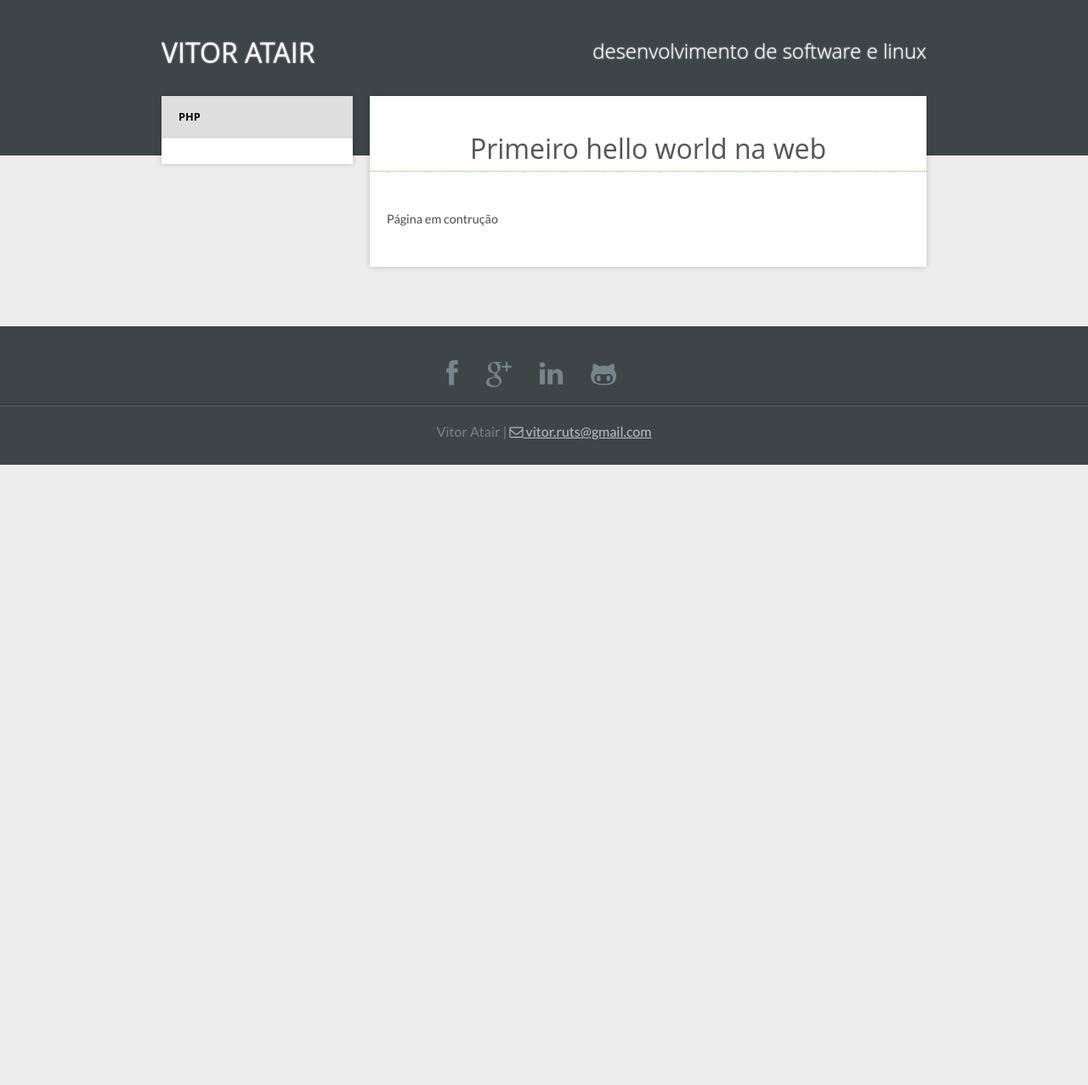
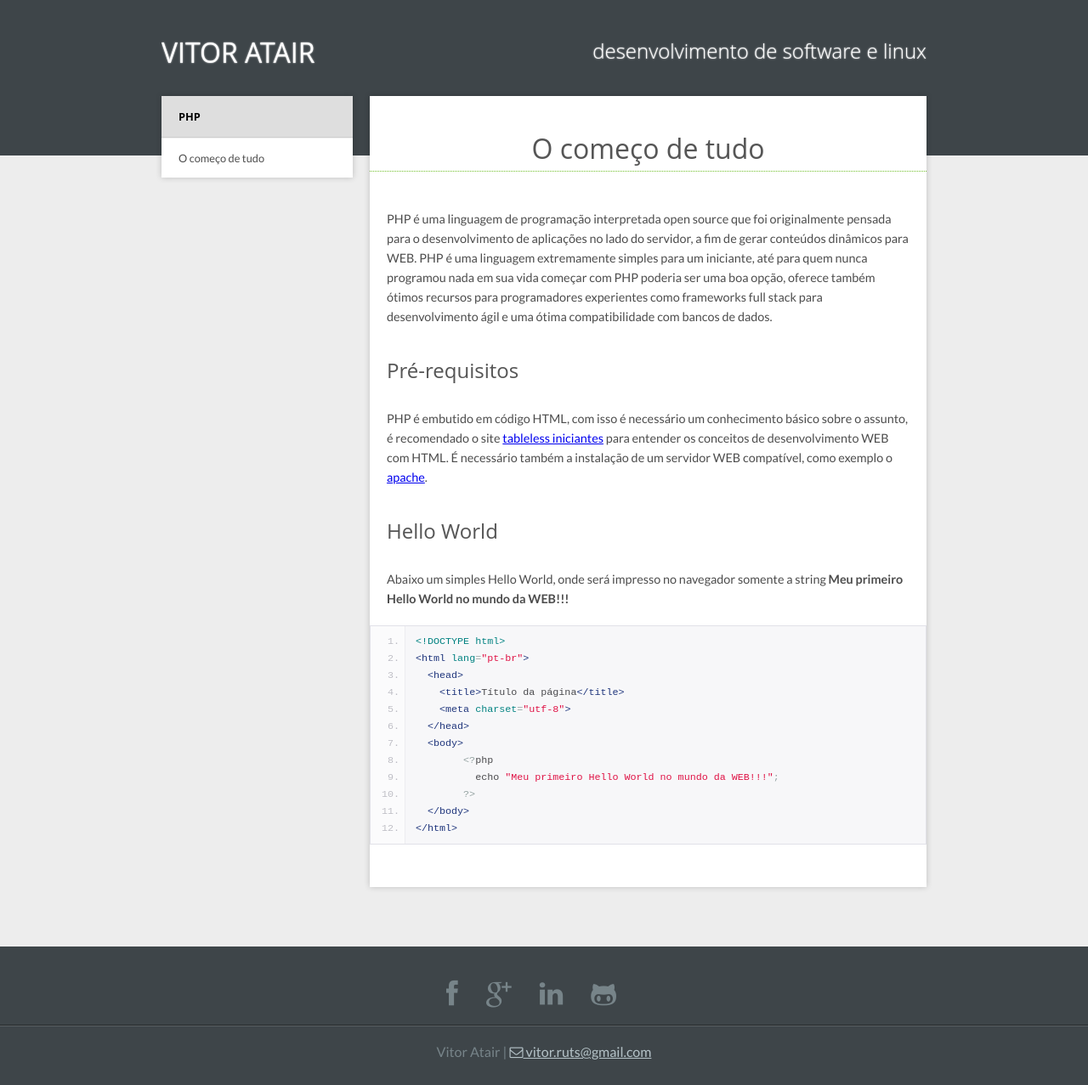
Before and after one commit to vitoratair/vitoratair.github.io, a Jekyll site: the page built from handbook/php/index.html, in a window 1280 px wide. Shown: the whole page at 85% size. Built offline with Jekyll 4.4.1, drawn with Linux system fonts in a browser that asks for light colours; nearby versions of some CDN libraries; Markdown is read by kramdown in place of the engine named in the settings; before the commit the page ends 900 px from its top, so only the background shows below that.

Commit message:
php - o começo de tudo

```diff
--- a/_includes/submenu-php.html
+++ b/_includes/submenu-php.html
@@ -1,6 +1,6 @@
 <nav class="navside">
   <h3><a href="index.html">PHP</a></h3>
   <ul>
-    <li><a href=""></a></li>
+    <li><a href="index.html">O começo de tudo</a></li>
   </ul>
 </nav>
--- a/handbook/php/index.html
+++ b/handbook/php/index.html
@@ -6,12 +6,40 @@ title: PHP
 
 <article class="content">
 
-	<h1 class="headline" align="center">Primeiro hello world na web</h1>
+	<h1 class="headline" align="center">O começo de tudo</h1>
 	<br>
 
 	<p>
-		Página em contrução
+		PHP é uma linguagem de programação interpretada open source que foi originalmente pensada para o desenvolvimento de aplicações no lado do servidor, a fim de gerar conteúdos dinâmicos para WEB. PHP é uma linguagem extremamente simples para um iniciante, até para quem nunca programou nada em sua vida começar com PHP poderia ser uma boa opção, oferece também ótimos recursos para programadores experientes como frameworks full stack para desenvolvimento ágil e uma ótima compatibilidade com bancos de dados.
 	</p>
+
+	<h2>Pré-requisitos</h2>
+	<br>
+	<p>
+		PHP é embutido em código HTML, com isso é necessário um conhecimento básico sobre o assunto, é recomendado o site <a target="_blank" href="http://tableless.github.io/iniciantes/manual/html/">tableless iniciantes</a> para entender os conceitos de desenvolvimento WEB com HTML. É necessário também a instalação de um servidor WEB compatível, como exemplo o <a target="_blank" href="http://br1.php.net/manual/en/book.apache.php">apache</a>.
+	</p>
+
+	<h2>Hello World</h2>
+	<br>
+
+	<p>
+		Abaixo um simples Hello World, onde será impresso no navegador somente a string <b>Meu primeiro Hello World no mundo da WEB!!!</b>
+	</p>
+
+<pre class="lang-html prettyprint linenums">
+&lt;!DOCTYPE html&gt;
+&lt;html lang=&quot;pt-br&quot;&gt;
+  &lt;head&gt;
+    &lt;title&gt;Título da página&lt;/title&gt;
+    &lt;meta charset=&quot;utf-8&quot;&gt;
+  &lt;/head&gt;
+  &lt;body&gt;
+	&lt;?php
+	  echo "Meu primeiro Hello World no mundo da WEB!!!";
+	?&gt;
+  &lt;/body&gt;
+&lt;/html&gt;
+</pre>
 
 
 </article>
```
